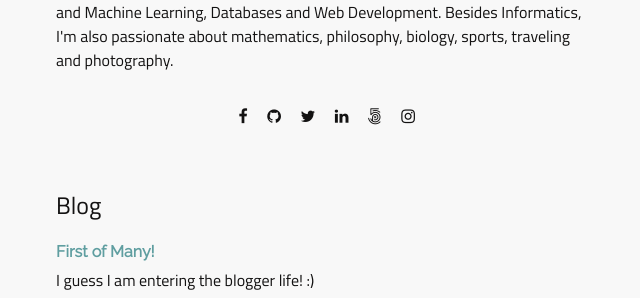
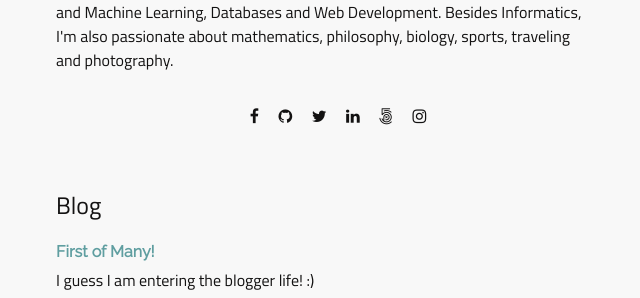
Before and after one commit to mafaldafalcaotvf/mafaldafalcaotvf.github.com, a Jekyll site: the page built from index.html, in a window 1280 px wide. Shown: the part 638-936 px from the top of the page, without its empty margins (314-954 px from the left). Built offline with Jekyll 4.4.1, drawn with Linux system fonts in a browser that asks for light colours; nearby versions of some CDN libraries.

Commit message:
adjusts for a more pleasant mobile page

```diff
--- a/index.html
+++ b/index.html
@@ -26,7 +26,6 @@
                 </div>
             </div>
             <div class="row justify-content-center mt-3">
-                <div class="col-md-3 offset-md-6">
                 <ul id="media">
                     {% if site.facebook_username %}
                     <li><a href="http://www.facebook.com/{{site.facebook_username}}"><i class="fa fa-facebook"></i></a></li>
@@ -48,7 +47,6 @@
                     {% endif %}
                 </ul>
             </div>
-            </div>
             <div class="row justify-content-center mt-5">
                 <div id="blog" class="col-md-6 offset-md-6">
                     <h4>Blog</h4>
```
Also changed, not shown: 1 other file. Lines whose indentation alone changed are shown as unchanged.
